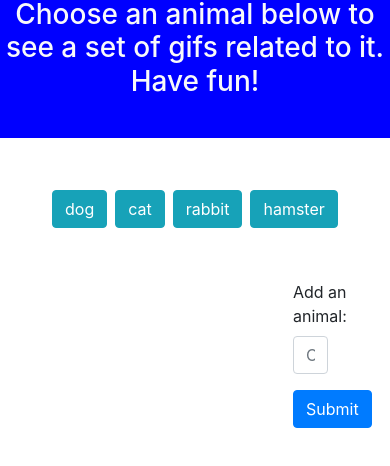
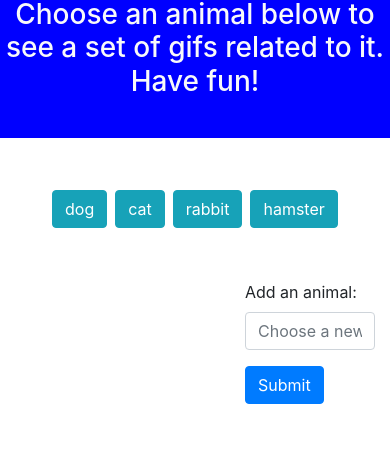
Before and after one commit to philgrider/GifTastic, a plain HTML site: page index.html in a window 390 px wide. Shown: the part 244-710 px from the top of the page. Drawn offline with nearby package versions, Linux system fonts and the light colour scheme.

Commit message:
Mobile work changed input columns

```diff
--- a/index.html
+++ b/index.html
@@ -23,7 +23,7 @@
     <div class=" row col-8 gif" id="gify-container">
 
     </div>
-    <div class="col-2 ml-5">
+    <div class="col-md-2 col-xs-2">
         <form>
             <div class="form-group">
                 <label for="animalAdd">Add an animal:</label>
```
